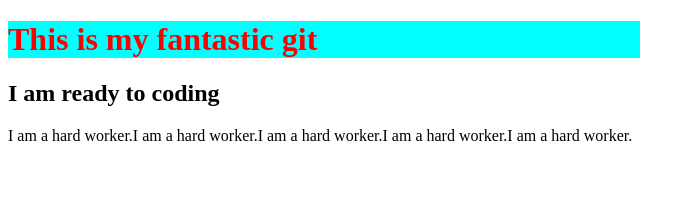
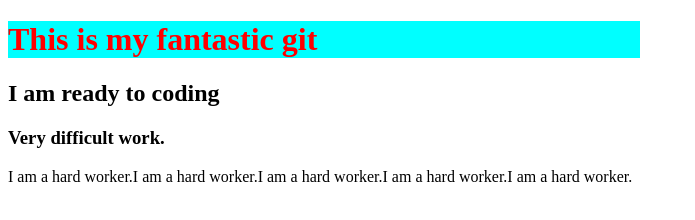
Before and after one commit to hasan-3/my-old-repo, a plain HTML site: page index.html in a window 1280 px wide. Shown: the whole page, without its empty margins (0-695 px from the left). Drawn offline with Linux system fonts and the light colour scheme.

Commit message:
old repo changed

```diff
--- a/index.html
+++ b/index.html
@@ -10,6 +10,7 @@
 <body>
    <h1>This is my fantastic git</h1>
    <h2>I am ready to coding</h2>
+   <h3>Very difficult work.</h3>
    <p>I am a hard worker.I am a hard worker.I am a hard worker.I am a hard worker.I am a hard worker.</p>
 </body>
 </html>
```
